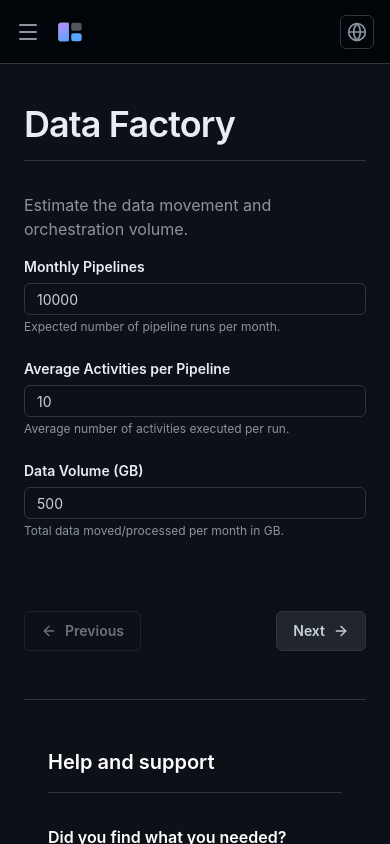
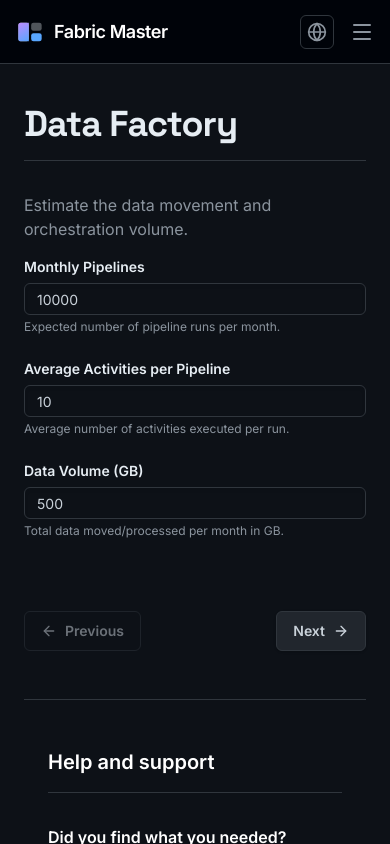
Before and after one commit to sabledattatray/fabric-master, a React (Vite) app: page /wizard in a window 390 px wide. Built offline with nearby package versions, Linux system fonts and the light colour scheme.

Commit message:
style: add Space Grotesk font for display headings
Integrated the "Space Grotesk" font for headings and applied it to primary page titles to enhance visual hierarchy. Also refined the header layout with backdrop blur and smoother transitions.

```diff
--- a/src/components/Layout.tsx
+++ b/src/components/Layout.tsx
@@ -25,21 +25,14 @@
   return (
     <div className="h-screen bg-[#0d1117] text-[#c9d1d9] font-sans flex flex-col">
       {/* Global Top Header */}
-      <header className="h-16 flex items-center justify-between px-4 md:px-6 bg-[#010409] border-b border-[#30363d] shrink-0 sticky top-0 z-40">
+      <header className="h-16 flex items-center justify-between px-4 md:px-6 bg-[#010409]/95 backdrop-blur-md border-b border-[#30363d] shrink-0 sticky top-0 z-50 transition-colors duration-300">
         <div className="flex items-center flex-1 min-w-0">
-          <button
-            onClick={() => setIsMobileMenuOpen(true)}
-            className="md:hidden p-2 -ml-2 mr-2 text-[#8b949e] hover:text-[#c9d1d9]"
-          >
-            <Menu className="w-6 h-6" />
-          </button>
-
           <div
-            className="flex items-center space-x-2 text-white cursor-pointer group shrink-0"
+            className="flex items-center space-x-2.5 text-white cursor-pointer group shrink-0"
             onClick={() => navigate('/')}
           >
-            <FabricMasterLogo className="w-7 h-7 text-[#c9d1d9] group-hover:text-[#58a6ff] transition-colors" />
-            <span className="font-semibold text-lg tracking-tight group-hover:text-[#58a6ff] transition-colors hidden sm:inline-block">
+            <FabricMasterLogo className="w-7 h-7 md:w-8 md:h-8 text-[#c9d1d9] group-hover:text-[#58a6ff] transition-all duration-300 ease-in-out transform group-hover:scale-105" />
+            <span className="font-semibold text-lg md:text-xl tracking-tight group-hover:text-[#58a6ff] transition-colors duration-300 flex items-center">
               {t('Fabric Master')}
             </span>
           </div>
@@ -67,8 +60,15 @@
           </div>
         </div>
 
-        <div className="ml-4 flex items-center shrink-0">
+        <div className="ml-4 flex items-center shrink-0 space-x-2 md:space-x-4">
           <LanguageSelector />
+          <button
+            onClick={() => setIsMobileMenuOpen(true)}
+            className="md:hidden p-2 -mr-2 text-[#8b949e] hover:text-[#c9d1d9] transition-colors focus:outline-none"
+            aria-label="Open menu"
+          >
+            <Menu className="w-6 h-6" />
+          </button>
         </div>
       </header>
 
--- a/src/index.css
+++ b/src/index.css
@@ -1,7 +1,9 @@
+@import url('https://fonts.googleapis.com/css2?family=Inter:wght@400;500;600;700&family=Space+Grotesk:wght@500;600;700&display=swap');
 @import "tailwindcss";
 
 @theme {
-  --font-sans: -apple-system, BlinkMacSystemFont, "Segoe UI", "Noto Sans", Helvetica, Arial, sans-serif, "Apple Color Emoji", "Segoe UI Emoji";
+  --font-sans: "Inter", -apple-system, BlinkMacSystemFont, "Segoe UI", "Noto Sans", Helvetica, Arial, sans-serif, "Apple Color Emoji", "Segoe UI Emoji";
+  --font-display: "Space Grotesk", sans-serif;
 }
 
 body {
--- a/src/pages/ArticlePage.tsx
+++ b/src/pages/ArticlePage.tsx
@@ -65,7 +65,7 @@
 
         <div className="mb-10 pb-8 border-b border-[#30363d]">
           <div className="text-sm text-[#58a6ff] font-medium mb-2">{t(article.category)}</div>
-          <h1 className="text-4xl md:text-5xl font-bold tracking-tight text-white mb-4">{t(article.title)}</h1>
+          <h1 className="text-4xl md:text-5xl font-display font-bold tracking-tight text-white mb-4">{t(article.title)}</h1>
           <p className="text-xl text-[#8b949e] leading-relaxed">{t(article.description)}</p>
         </div>
 
@@ -73,8 +73,8 @@
           <div className="markdown-body text-[#c9d1d9] leading-relaxed space-y-6">
             <Markdown
               components={{
-                h2: ({node, ...props}) => <h2 className="text-2xl font-bold text-white mt-10 mb-4 border-b border-[#30363d] pb-2" {...props} />,
-                h3: ({node, ...props}) => <h3 className="text-xl font-semibold text-white mt-8 mb-4" {...props} />,
+                h2: ({node, ...props}) => <h2 className="text-2xl font-display font-bold text-white mt-10 mb-4 border-b border-[#30363d] pb-2" {...props} />,
+                h3: ({node, ...props}) => <h3 className="text-xl font-display font-semibold text-white mt-8 mb-4" {...props} />,
                 p: ({node, ...props}) => <p className="mb-4 text-base" {...props} />,
                 ul: ({node, ...props}) => <ul className="list-disc pl-6 mb-6 space-y-2" {...props} />,
                 ol: ({node, ...props}) => <ol className="list-decimal pl-6 mb-6 space-y-2" {...props} />,
--- a/src/pages/Dashboard.tsx
+++ b/src/pages/Dashboard.tsx
@@ -79,7 +79,7 @@
               <div className="inline-block px-2 py-1 bg-[#238636]/10 text-[#3fb950] text-[10px] font-bold uppercase rounded-md mb-3 flex items-center w-max border border-[#3fb950]/20">
                 <CheckCircle2 className="w-3 h-3 mr-1" /> {t('Capacity Assessment Complete')}
               </div>
-              <h1 className="text-4xl font-semibold tracking-tight text-[#e6edf3]">{t('Fabric Capacity Consultant')}</h1>
+              <h1 className="text-4xl font-display font-bold tracking-tight text-[#e6edf3]">{t('Fabric Capacity Consultant')}</h1>
               <p className="text-xl text-[#8b949e] mt-3 font-light">{t('AI-driven analysis and decision support for your Microsoft Fabric investment.')}</p>
             </div>
             <div className="flex items-center space-x-3">
--- a/src/pages/Landing.tsx
+++ b/src/pages/Landing.tsx
@@ -40,7 +40,7 @@
 
         <div className="relative z-10 flex flex-col items-center justify-center gap-8 max-w-4xl px-6">
           <div className="space-y-6">
-            <h1 className="text-5xl md:text-7xl font-extrabold tracking-tight text-white drop-shadow-lg">
+            <h1 className="text-5xl md:text-7xl font-display font-bold tracking-tight text-white drop-shadow-lg">
               {t('Fabric Master')}
             </h1>
             <p className="text-xl md:text-2xl text-[#c9d1d9] font-light max-w-2xl mx-auto drop-shadow-sm">
@@ -89,7 +89,7 @@
 
           {Object.entries(groupedArticles).map(([category, articles]) => (
             <div key={category}>
-              <h2 className="text-lg font-semibold text-white mb-4 flex items-center">
+              <h2 className="text-xl font-display font-semibold text-white mb-4 flex items-center">
                 <BookOpen className="w-5 h-5 mr-2 text-[#8b949e]" />
                 {t(category)}
               </h2>
--- a/src/pages/PricingMatrices.tsx
+++ b/src/pages/PricingMatrices.tsx
@@ -34,7 +34,7 @@
       <div className="flex-1 overflow-y-auto p-6 md:p-10 flex flex-col items-center w-full">
         <div className="max-w-4xl w-full flex-1">
           <div className="border-b border-[#30363d] pb-6 mb-8">
-            <h1 className="text-4xl font-semibold tracking-tight text-[#e6edf3]">{t('Pricing Matrices')}</h1>
+            <h1 className="text-4xl font-display font-bold tracking-tight text-[#e6edf3]">{t('Pricing Matrices')}</h1>
             <p className="text-xl text-[#8b949e] mt-3 font-light">{t('Current Microsoft Fabric SKU pricing estimates (Pay-As-You-Go vs Reserved).')}</p>
           </div>
 
--- a/src/pages/Wizard.tsx
+++ b/src/pages/Wizard.tsx
@@ -97,7 +97,7 @@
       {/* Document Workspace */}
       <main className="flex-1 overflow-y-auto p-6 md:p-10 flex flex-col bg-[#0d1117] items-center">
           <div className="w-full max-w-3xl mt-4 flex-1">
-            <h1 className="text-4xl font-semibold tracking-tight text-[#e6edf3] border-b border-[#30363d] pb-4 mb-8">
+            <h1 className="text-4xl font-display font-bold tracking-tight text-[#e6edf3] border-b border-[#30363d] pb-4 mb-8">
               {STEPS[currentStep].title}
             </h1>
             {/* Form Container */}
```
